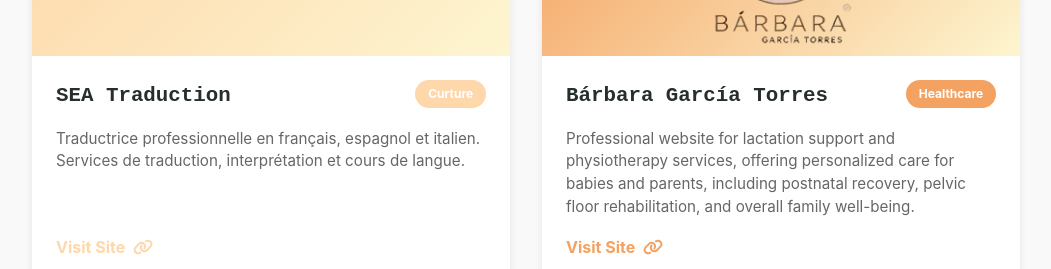
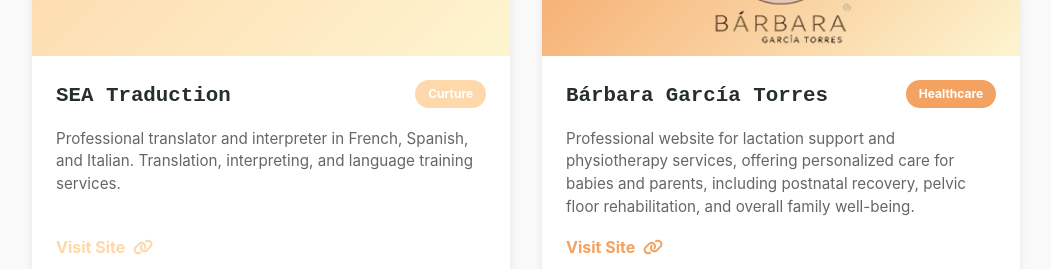
Before and after one commit to monsieurlopez/site_web_2.0, a React (Vite) app: page /aion in a window 1280 px wide. Shown: the part 2160-2429 px from the top of the page, without its empty margins (114-1165 px from the left). Built offline with nearby package versions, Linux system fonts and the light colour scheme; a web font is replaced by a local one.

Commit message:
<FEAT> add url seatraduction

```diff
--- a/src/components/pages/Aion/AionGallery.jsx
+++ b/src/components/pages/Aion/AionGallery.jsx
@@ -22,9 +22,9 @@ const AionGallery = () => {
       id: 1,
       name: 'SEA Traduction',
       description:
-        'Traductrice professionnelle en français, espagnol et italien. Services de traduction, interprétation et cours de langue.',
+        'Professional translator and interpreter in French, Spanish, and Italian. Translation, interpreting, and language training services.',
       industry: 'Curture',
-      url: 'https://landing-sabrina.pages.dev/',
+      url: 'https://www.seatraduction.com/',
       image: seaImage,
       isImageUrl: true,
       color: '#fed7aa',
```
